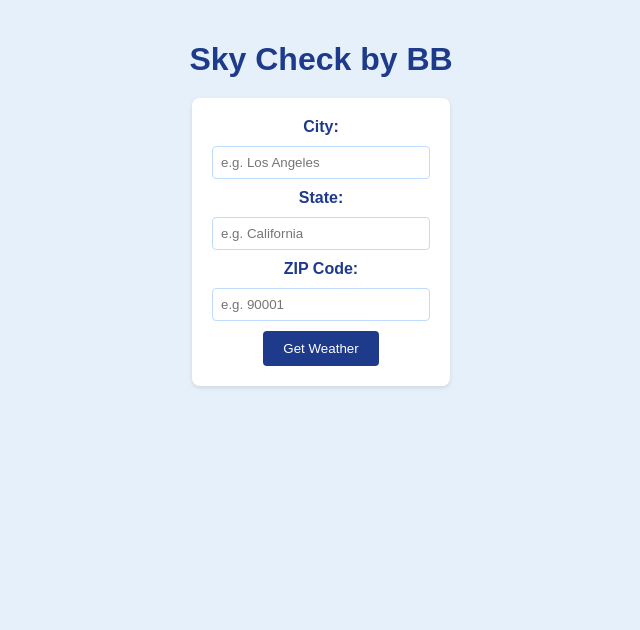
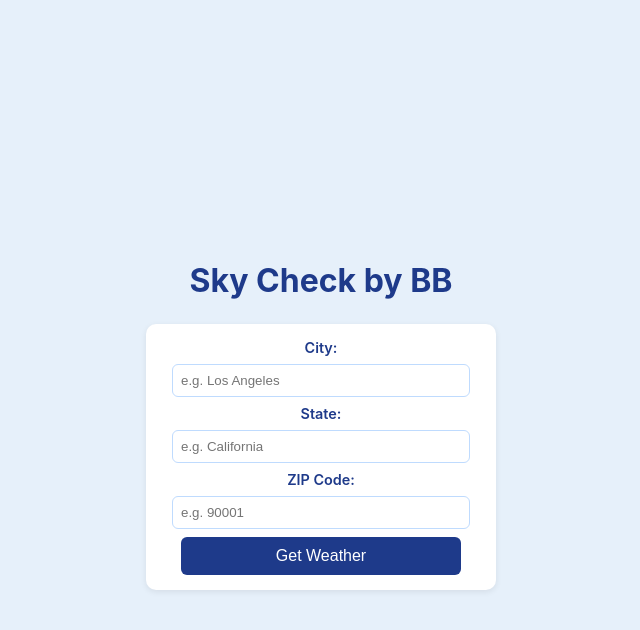
Before and after one commit to Blake-BB/weather-app, a plain HTML site: page index.html in a window 1280 px wide. Shown: the whole page, without its empty margins (319-959 px from the left). Drawn offline with Linux system fonts and the light colour scheme.

Commit message:
Update style.css for cleaner, modern layout in Sky Check by BB

```diff
--- a/style.css
+++ b/style.css
@@ -1,79 +1,103 @@
 body {
-  background-color: #e6f0fa; /* Light blue background for a clean look */
-  font-family: Arial, sans-serif;
+  background-color: #e6f0fa; /* Light blue background */
+  font-family: -apple-system, BlinkMacSystemFont, 'Segoe UI', Roboto, sans-serif; /* Modern font stack */
   display: flex;
   flex-direction: column;
   align-items: center;
+  justify-content: center; /* Center vertically */
+  min-height: 100vh; /* Full viewport height */
   margin: 0;
-  padding: 20px;
+  padding: 15px; /* Reduced padding */
 }
 
 h1 {
-  color: #1e3a8a; /* Darker blue for header */
-  margin-bottom: 20px;
+  color: #1e3a8a; /* Dark blue */
+  font-size: 2rem; /* Slightly smaller for balance */
+  margin-bottom: 1.5rem;
 }
 
 #weatherForm {
   display: flex;
   flex-direction: column;
   align-items: center;
-  gap: 10px;
-  background-color: #ffffff; /* White background for form */
-  padding: 20px;
-  border-radius: 8px;
-  box-shadow: 0 2px 4px rgba(0, 0, 0, 0.1); /* Subtle shadow for depth */
+  gap: 8px; /* Tighter gap */
+  background-color: #ffffff;
+  padding: 15px; /* Reduced padding */
+  border-radius: 10px;
+  box-shadow: 0 2px 6px rgba(0, 0, 0, 0.08); /* Softer shadow */
+  max-width: 320px; /* Slightly wider */
+  width: 100%;
 }
 
 label {
   color: #1e3a8a;
-  font-weight: bold;
+  font-weight: 600;
+  font-size: 0.9rem; /* Smaller, cleaner */
 }
 
 input {
   padding: 8px;
-  border: 1px solid #bfdbfe; /* Light blue border */
-  border-radius: 4px;
-  width: 200px;
+  border: 1px solid #bfdbfe;
+  border-radius: 6px; /* Softer corners */
+  width: 100%; /* Full width for consistency */
+  max-width: 280px; /* Constrain width */
   outline: none;
+  transition: border-color 0.2s ease; /* Smooth focus transition */
 }
 
 input:focus {
-  border-color: #1e3a8a; /* Darker blue on focus */
+  border-color: #1e3a8a;
+  box-shadow: 0 0 4px rgba(30, 58, 138, 0.2); /* Subtle glow */
 }
 
 button {
   background-color: #1e3a8a;
   color: white;
-  padding: 10px 20px;
+  padding: 10px;
   border: none;
-  border-radius: 4px;
+  border-radius: 6px;
   cursor: pointer;
+  font-size: 1rem;
+  width: 100%; /* Full width */
+  max-width: 280px; /* Match input width */
+  transition: background-color 0.2s ease, transform 0.1s ease; /* Smooth hover */
 }
 
 button:hover {
-  background-color: #3b82f6; /* Lighter blue on hover */
+  background-color: #3b82f6;
+  transform: translateY(-1px); /* Slight lift */
 }
 
 .weather-card {
   background-color: #ffffff;
-  padding: 20px;
-  margin-top: 20px;
-  border-radius: 8px;
-  box-shadow: 0 2px 4px rgba(0, 0, 0, 0.1);
+  padding: 15px; /* Reduced padding */
+  margin-top: 1.5rem;
+  border-radius: 10px;
+  box-shadow: 0 2px 6px rgba(0, 0, 0, 0.08);
   text-align: center;
-  max-width: 300px;
+  max-width: 320px;
+  width: 100%;
+  animation: fadeIn 0.3s ease; /* Subtle fade-in */
 }
 
 .weather-card h2 {
   color: #1e3a8a;
-  margin: 0 0 10px;
+  font-size: 1.5rem;
+  margin: 0 0 8px;
 }
 
 .weather-card p {
-  margin: 5px 0;
+  margin: 4px 0;
   color: #374151;
+  font-size: 0.9rem;
 }
 
 .weather-card img {
-  width: 50px;
+  width: 48px; /* Slightly smaller */
+  margin-top: 8px;
 }
+
+@keyframes fadeIn {
+  from { opacity: 0; transform: translateY(10px); }
+  to { opacity: 1; transform: translateY(0); }
+}
```
